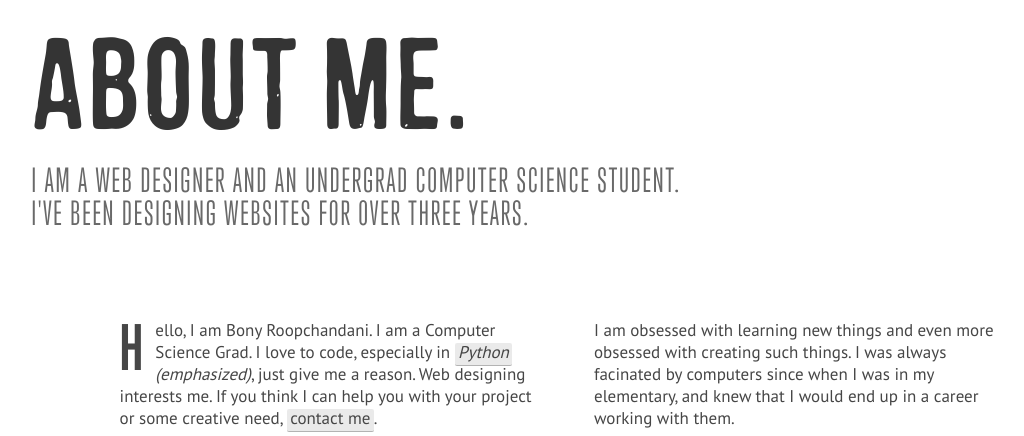
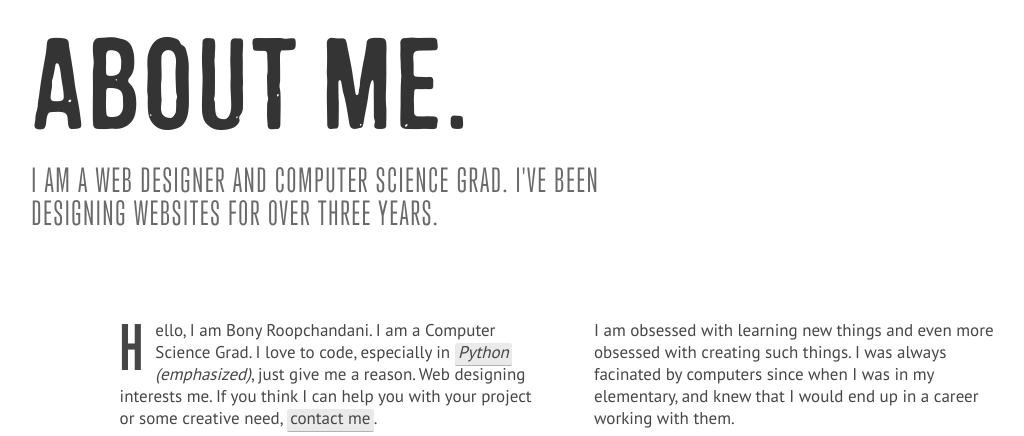
Before and after one commit to bony2023/v1.bonyroopchandani.com, a Flask app: page /about in a window 1280 px wide. Shown: the part 128-564 px from the top of the page, without its empty margins (58-1082 px from the left). Run offline with Flask 2, Linux system fonts and the light colour scheme.

Commit message:
about title update

```diff
--- a/templates/about.html
+++ b/templates/about.html
@@ -1,4 +1,4 @@
 {% if not (request.is_xhr and request.args.get('type', '') == 'ajax') %}
 	{% extends 'base.html' %}
 {% endif %}
-{% block content %}<div class="global-title"><h3>About me.</h3><h5>I AM A WEB DESIGNER AND AN UNDERGRAD COMPUTER SCIENCE STUDENT. I'VE BEEN DESIGNING WEBSITES FOR OVER THREE YEARS.</h5></div><div class="outer-container"><div class="inner-container"><p> <span class="dropcap">H</span>ello, I am Bony Roopchandani. I am a Computer Science Grad. I love to code, especially in <em><a target="_blank" href="https://en.wikipedia.org/wiki/Python_(programming_language)">Python</a> (emphasized)</em>, just give me a reason. Web designing interests me. If you think I can help you with your project or some creative need, <a href="mailto:hello@bonyroopchandani.com">contact me</a>.</p></div><div class="inner-container"><p>I am obsessed with learning new things and even more obsessed with creating such things. I was always facinated by computers since when I was in my elementary, and knew that I would end up in a career working with them.</p></div><div class="next-inner-container"><p>When I am not Programming, I love to hang around with my family or listen to some of the most creative songs or watch sports. I've also created my personal <a href="http://blog.bonyroopchandani.com">BLOG</a> where I share some of my programming experiences and various other related discussions. Do checkout <a href="/projects" trigger-ajax>my work</a> to know more about what I know and the things I've built.</p></div></div>{% endblock %}
+{% block content %}<div class="global-title"><h3>About me.</h3><h5>I AM A WEB DESIGNER AND COMPUTER SCIENCE GRAD. I'VE BEEN DESIGNING WEBSITES FOR OVER THREE YEARS.</h5></div><div class="outer-container"><div class="inner-container"><p> <span class="dropcap">H</span>ello, I am Bony Roopchandani. I am a Computer Science Grad. I love to code, especially in <em><a target="_blank" href="https://en.wikipedia.org/wiki/Python_(programming_language)">Python</a> (emphasized)</em>, just give me a reason. Web designing interests me. If you think I can help you with your project or some creative need, <a href="mailto:hello@bonyroopchandani.com">contact me</a>.</p></div><div class="inner-container"><p>I am obsessed with learning new things and even more obsessed with creating such things. I was always facinated by computers since when I was in my elementary, and knew that I would end up in a career working with them.</p></div><div class="next-inner-container"><p>When I am not Programming, I love to hang around with my family or listen to some of the most creative songs or watch sports. I've also created my personal <a href="http://blog.bonyroopchandani.com">BLOG</a> where I share some of my programming experiences and various other related discussions. Do checkout <a href="/projects" trigger-ajax>my work</a> to know more about what I know and the things I've built.</p></div></div>{% endblock %}
```
